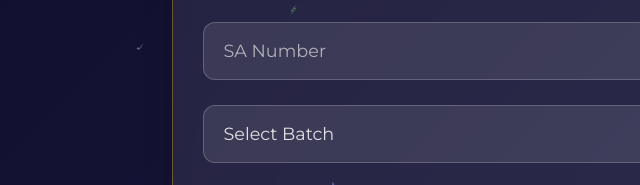
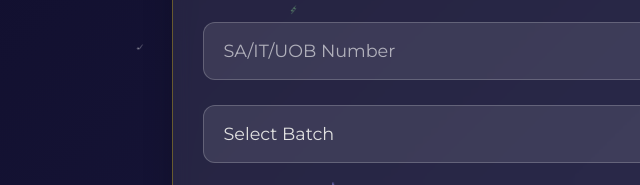
Before and after one commit to tehnz123-svg/swara-concert-tickets, a website: page tickets.html in a window 1280 px wide. Shown: the part 598-783 px from the top of the page, 53-693 px from the left. Drawn offline with nearby package versions, Linux system fonts and the light colour scheme.

Commit message:
Update Ticket ID Placeholder

```diff
--- a/tickets.html
+++ b/tickets.html
@@ -61,7 +61,7 @@
                                     <input type="text" class="form-control" name="primaryName" placeholder="Full Name"
                                         required>
                                     <input type="text" class="form-control" name="primarySANumber"
-                                        placeholder="SA Number" required>
+                                        placeholder="SA/IT/UOB Number" required>
                                     <select class="form-control" name="batch" required>
                                         <option value="" disabled selected>Select Batch</option>
                                         <option value="Foundation 1">Foundation 1</option>
```
